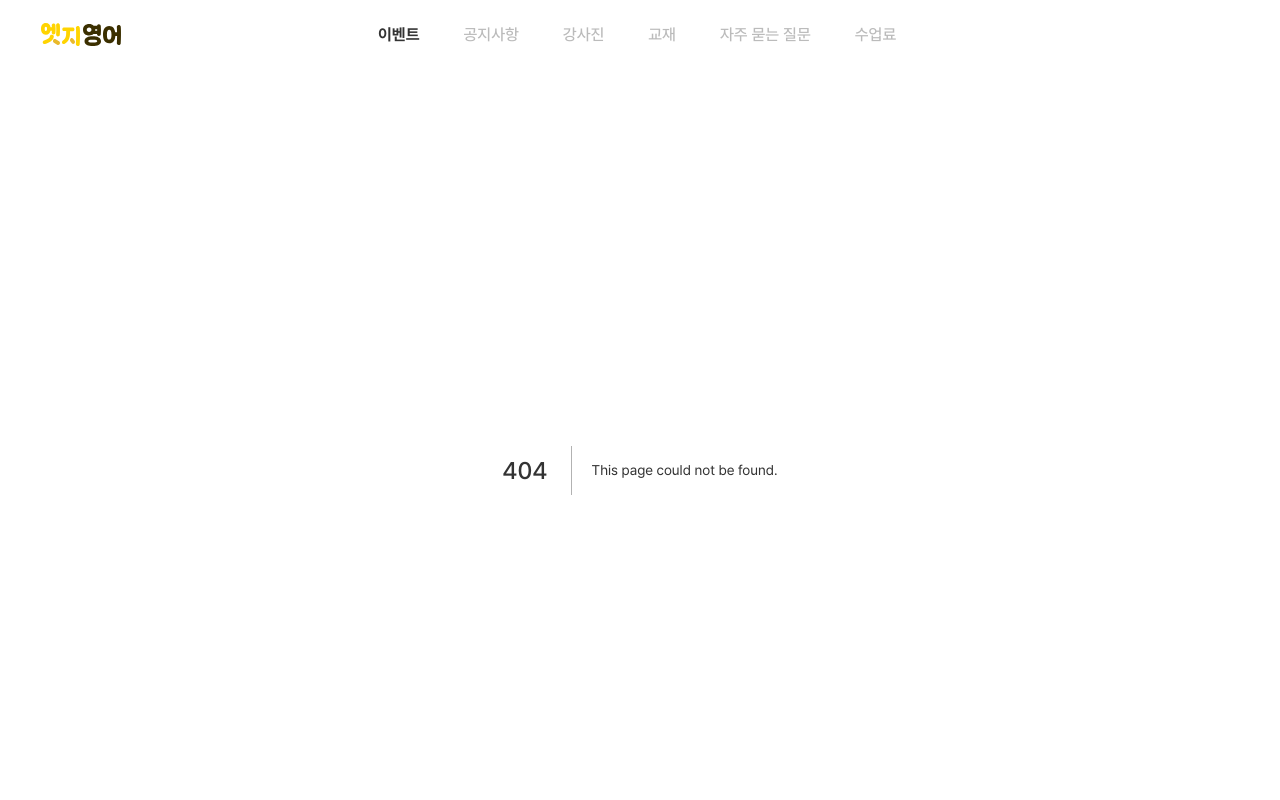
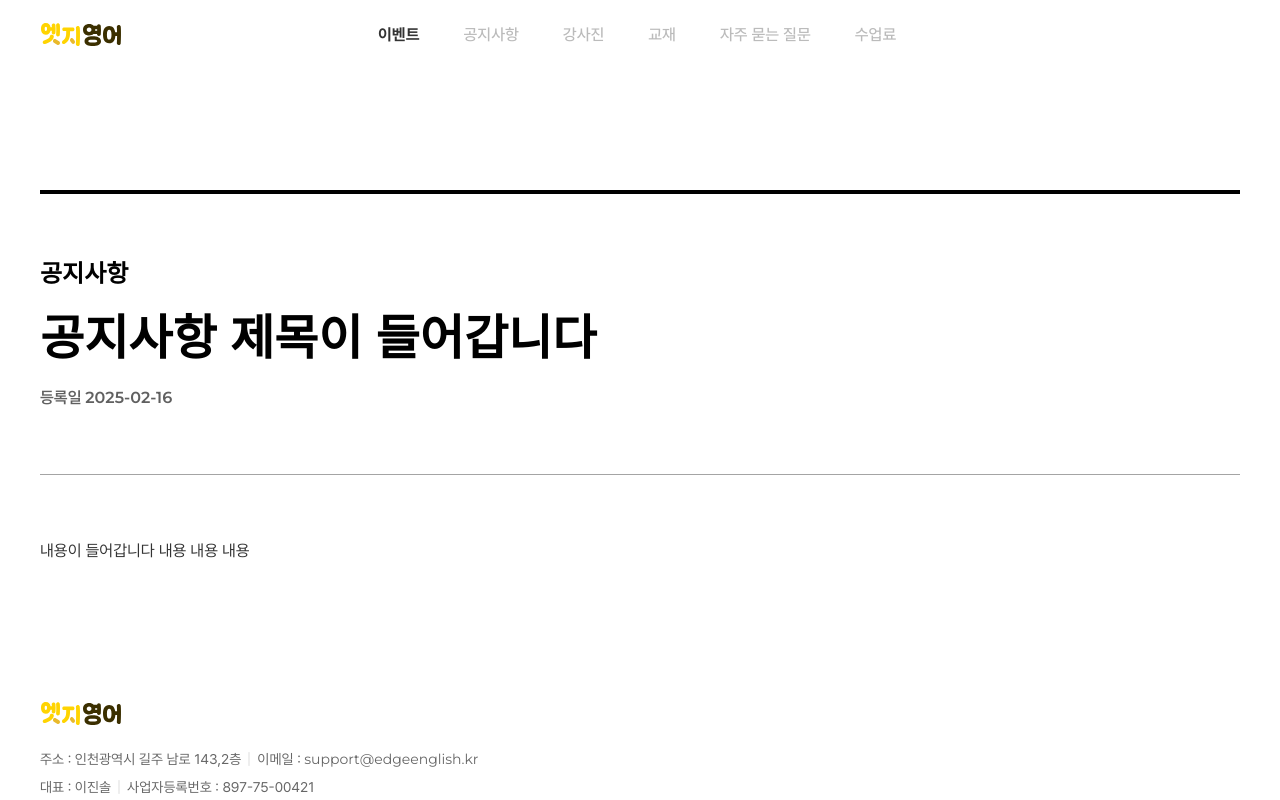
Before and after one commit to gandy818/edge-english, a Next.js app: page /events/1 in a window 1280 px wide. Before the commit this address had no page. Shown: the top 800 px of the page. Built offline with nearby package versions, Linux system fonts and the light colour scheme.

Commit message:
feat: 이벤트 디테일 퍼블리싱, output export 주석 처리

```diff
--- a/next.config.ts
+++ b/next.config.ts
@@ -1,7 +1,7 @@
 // import type { NextConfig } from "next";
 
 const nextConfig = {
-  output: 'export',
+  // output: 'export',
   trailingSlash: true,
   experimental: {
     missingSuspenseWithCSRBailout: false,
--- /dev/null
+++ b/src/app/events/[index]/page.tsx
@@ -0,0 +1,21 @@
+export default function EventDetailPage() {
+  return (
+    <div className="mx-auto max-w-[1200px]">
+      {/* 타이틀 */}
+      <div className="mt-[120px] flex flex-col gap-6 border-t-4 border-[#000] py-16">
+        <p className="font-montserrat text-2xl font-semibold text-[#000]">공지사항</p>
+        <h1 className="font-montserrat text-5xl font-semibold text-[#000]">
+          공지사항 제목이 들어갑니다
+        </h1>
+        <p className="font-semibold text-[#606060]">
+          등록일 <span className="font-montserrat text-[#606060]">2025-02-16</span>
+        </p>
+      </div>
+
+      {/* 본문 */}
+      <div className="border-t border-[#A4A4A4] py-16">
+        내용이 들어갑니다 내용 내용 내용
+      </div>
+    </div>
+  );
+}
--- a/src/app/events/page.tsx
+++ b/src/app/events/page.tsx
@@ -3,9 +3,12 @@
 import Pagination from '@/components/Pagination';
 import { PostType } from '@/types/PostType';
 import axios from 'axios';
+import Link from 'next/link';
+import { useRouter } from 'next/navigation';
 import { useEffect, useState } from 'react';
 
 export default function EventPage() {
+  const router = useRouter();
   const [currentPage, setCurrentPage] = useState(1);
   const [currentType, setCurrentType] = useState('all');
   const [eventList, setEventList] = useState<PostType[]>([]);
@@ -99,6 +102,7 @@ export default function EventPage() {
                 <tr
                   className="cursor-pointer !border-b border-[#E8E8E8]"
                   key={event.index}
+                  onClick={() => router.push(`/events/${event.index}`)}
                 >
                   <td>
                     <p
```
